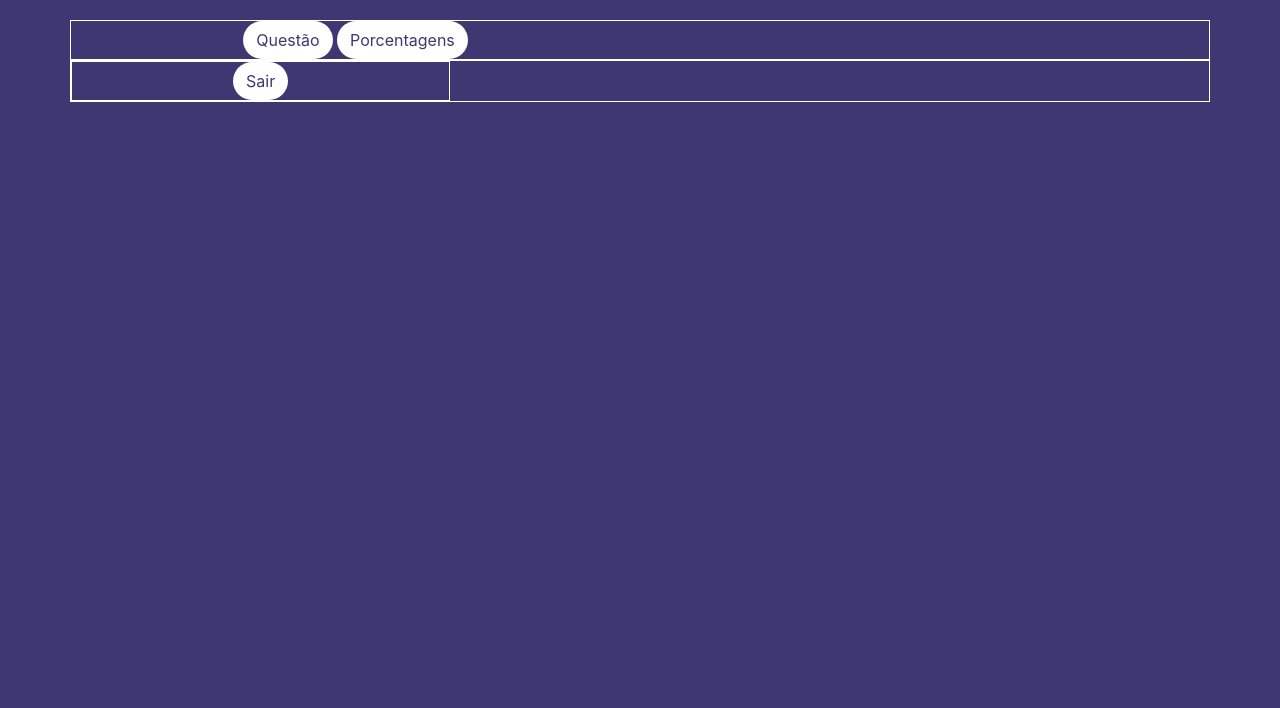
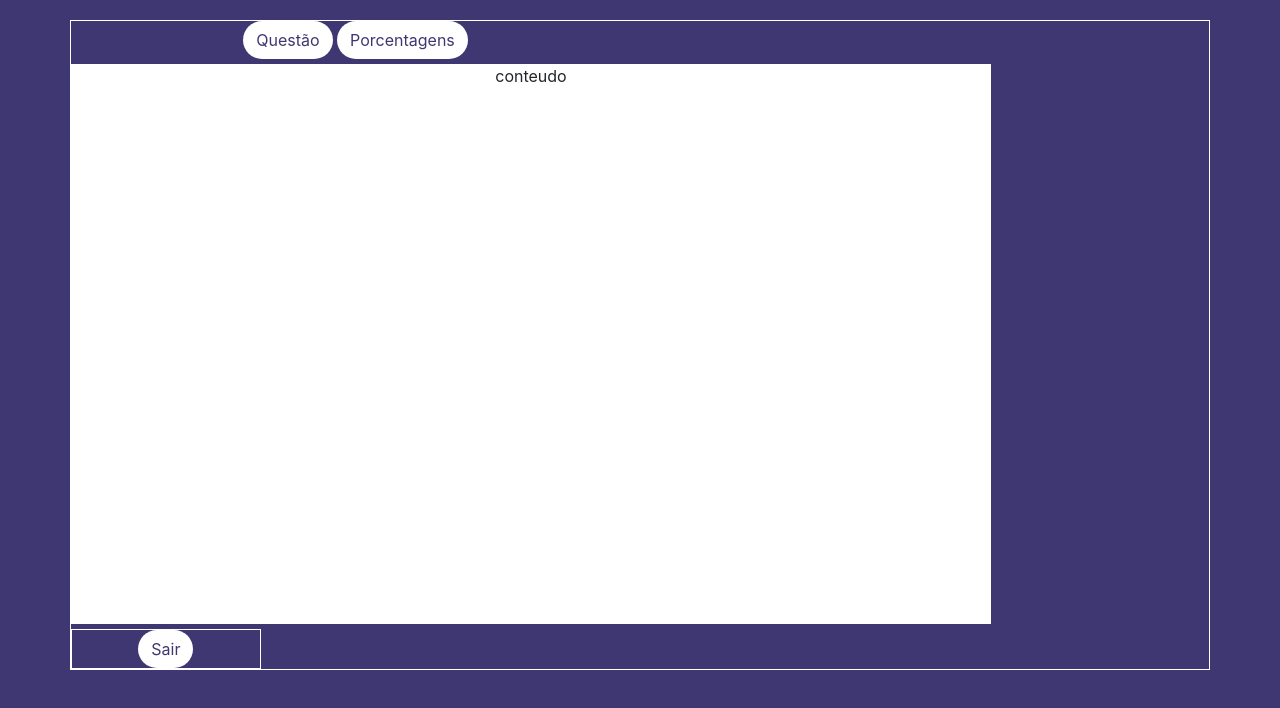
Before and after one commit to JoaoOrc/Quiz, a plain HTML site: page pages/pontuação perguntas.html in a window 1280 px wide. Drawn offline with nearby package versions, Linux system fonts and the light colour scheme.

Commit message:
Edições basicas

```diff
--- a/pages/pontuação perguntas.html
+++ b/pages/pontuação perguntas.html
@@ -16,16 +16,23 @@
   </head>
   <body>
 
-    <div class="container">
-      <div class="row customizar-row">
-        <div class="col-md-6">
+    <div class="container customizar-row">
+      <div class="row">
+        <div class="cil-6 col-md-6 col-sm-6	col-md-6	col-lg-6	col-xl-6">
           <button class=" btn botoes-customizacao " type="button" data-toggle="button">Questão</button>
           <button class=" btn botoes-customizacao " type="button" data-toggle="button">Porcentagens</button>
         </div>
       </div>
+      <div class="row">
+        <div class="col-10 col-md-10 col-sm-10	col-md-10	col-lg-10	col-xl-10"></div>
+        <div class="tamanho-area-quest">
+          conteudo
+        </div>
 
-      <div class="row customizar-row">
-        <div class="col-2	col-sm-4	col-md-4	col-lg-4	col-xl-4 customizar-row">
+      </div>
+
+      <div class="row">
+        <div class="col-2	col-sm-2	col-md-2	col-lg-2	col-xl-2 customizar-row">
           <button class=" btn botoes-customizacao" type="submit">Sair</button>
         </div>
 
```
